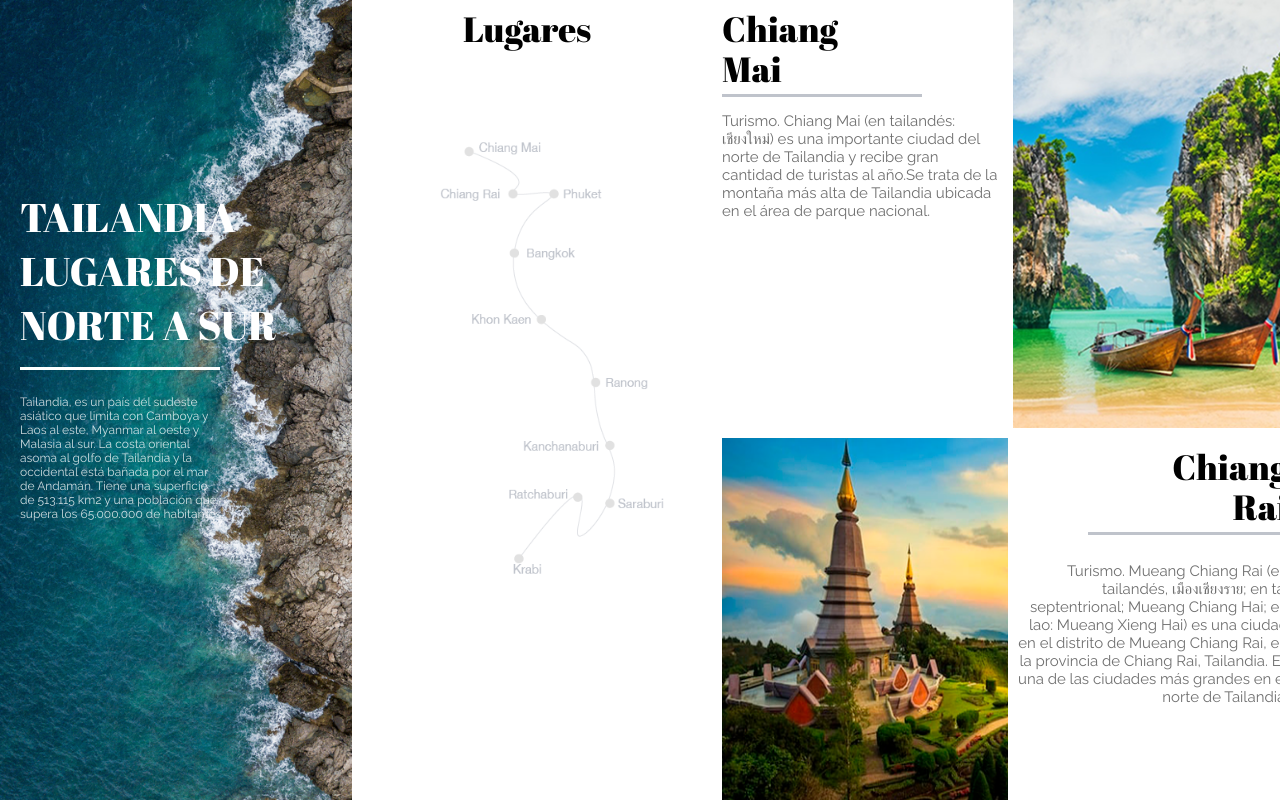
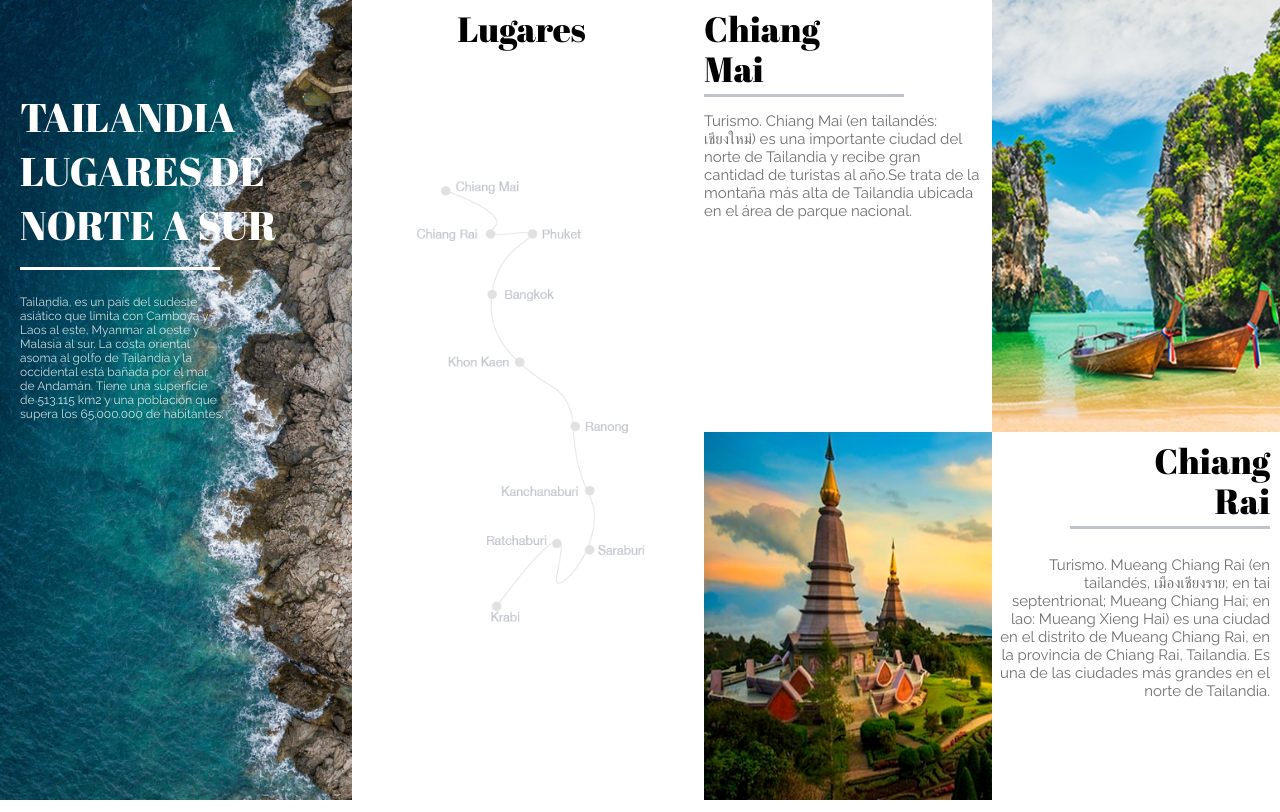
Before and after one commit to Zigaran/TailandiaProject, a plain HTML site: page index.html in a window 1280 px wide. Drawn offline with Linux system fonts and the light colour scheme.

Commit message:
Tailandia Proyect

```diff
--- a/index.html
+++ b/index.html
@@ -71,7 +71,9 @@
         }
 
         .rutas img {
-            height: 80%;
+            max-height: 95%;
+            max-width: 95%;
+
         }
 
 
@@ -100,7 +102,7 @@
         }
 
         .texto0 {
-            top: 150px;
+            top: 50px;
             margin-left: 20px;
             position: absolute;
             color: white;
@@ -243,14 +245,17 @@
 
         @media all and (min-width: 450px) {
             .container {
-                grid-template-columns: minmax(280px, 50%) minmax(280px, 50%);
+                grid-template-columns: 50% 50%;
                 grid-template-rows: 100%;
+                grid-gap: 0px;
+                margin: 0;
             }
 
             .descripciones {
                 overflow: visible;
                 grid-template-rows: repeat(4, 78%);
-                grid-template-columns: 100% 100%;
+                grid-template-columns: repeat(2, 100%);
+                grid-gap: 0px;
             }
 
             .container {
@@ -272,7 +277,7 @@
 
         @media all and (min-width: 768px) {
             .container {
-                grid-template-columns: minmax(327px, 1fr) minmax(375px, 1fr) 30%;
+                grid-template-columns: 1fr 1fr 30%;
             }
 
             .descripciones {
@@ -300,7 +305,7 @@
 
         @media all and (min-width: 1024px) {
             .container {
-                grid-template-columns: 27.5% minmax(370px, 27.5%) 45%;
+                grid-template-columns: 27.5% 27.5% 45%;
             }
 
             .descripciones {
```
